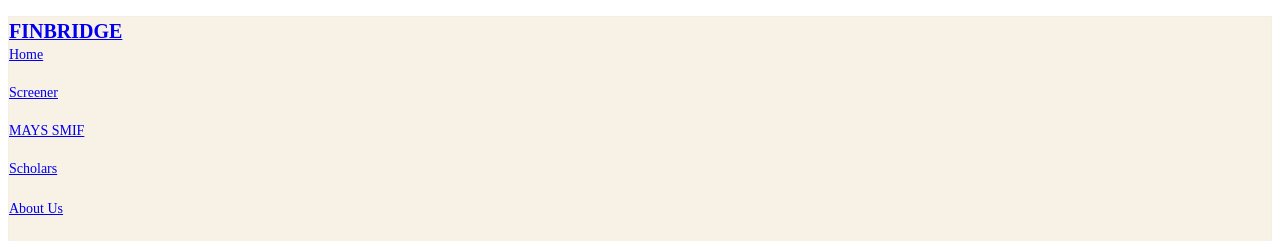
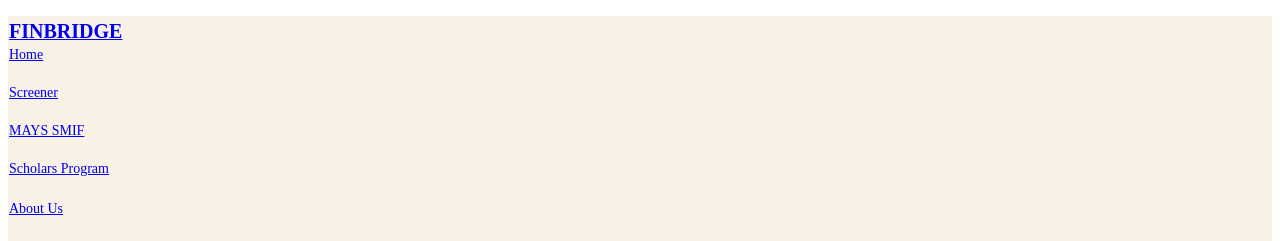
Before and after one commit to kaifeyy/finbridge-final, a React (Vite) app in the folder client/: page / in a window 1280 px wide. Shown: the top 241 px of the page. Built offline with nearby package versions, Linux system fonts and the light colour scheme; a web font is replaced by a local one.

Commit message:
Rename Scholars nav item to Scholars Program
cgen-acb0b768835f419793d90b49325b20e9

```diff
--- a/client/src/components/Navbar.tsx
+++ b/client/src/components/Navbar.tsx
@@ -32,7 +32,7 @@ export default function Navbar() {
 
             <Link href="/scholars" className="block" style={{ marginLeft: '24px' }}>
               <div style={{ font: '500 14px/20px Times New Roman, serif', position: 'relative', transitionDuration: '0.15s', transitionProperty: 'color, background-color, border-color, text-decoration-color, fill, stroke', transitionTimingFunction: 'cubic-bezier(0.4, 0, 0.2, 1)' }}>
-                Scholars
+                Scholars Program
               </div>
             </Link>
 
```
